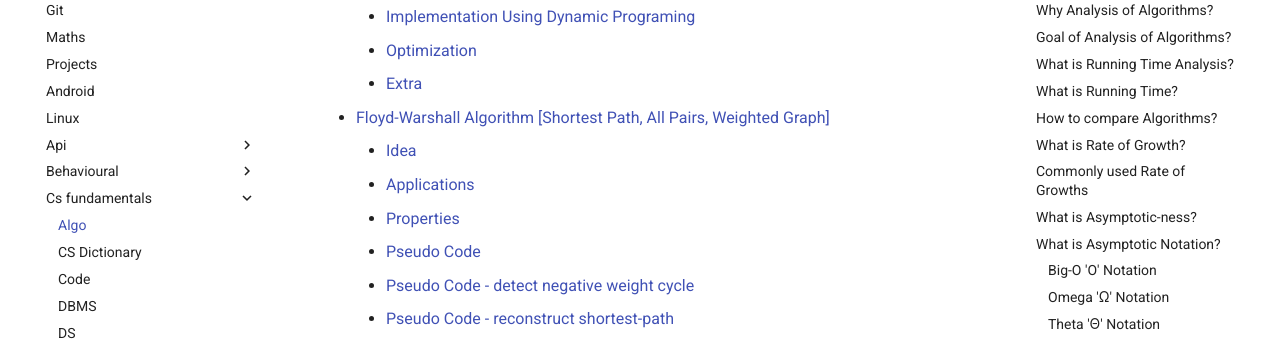
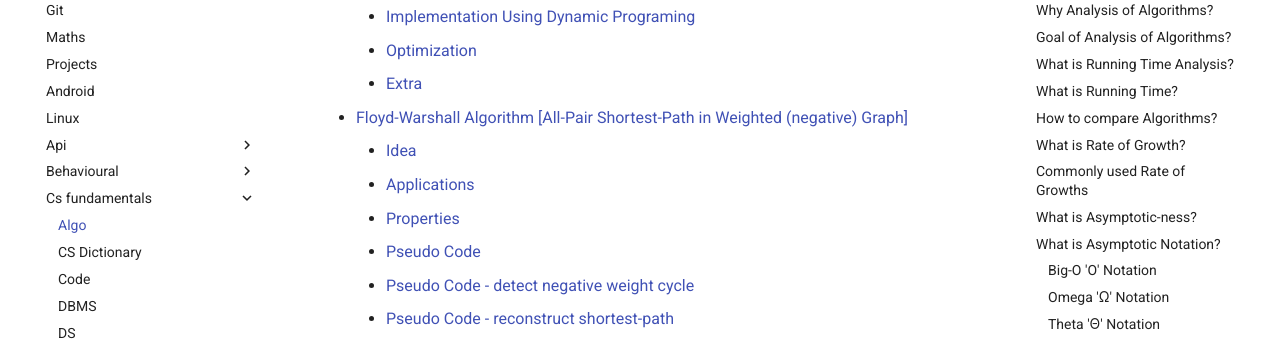
Before and after one commit to toransahu/notes, an MkDocs documentation site: the page built from docs/cs-fundamentals/Algo.md, in a window 1280 px wide and 900 px high, scrolled down 3263 px. Shown: the part 152-493 px from the top of the window. Built offline with MkDocs 1.6.1 and Material for MkDocs 9.7.7, drawn with Linux system fonts in a browser that asks for light colours; comment, search, counter and statistics services are not loaded; some of the changed text lies outside the part shown.

Commit message:
floyd-warshall all-pair shortest-path

```diff
--- a/docs/cs-fundamentals/Algo.md
+++ b/docs/cs-fundamentals/Algo.md
@@ -971,7 +971,7 @@ __output__: a) True, b) distance of all the $v \in V$, c) the shortest path; iff
 - How negative weight cycle check works?
     - A final scan of all the edges is performed and if any distance is updated, then a path of length $|V|$ edges has been found which can only occur if at least one negative cycle exists in the graph.
 
-## Floyd-Warshall Algorithm [Shortest Path, All Pairs, Weighted Graph]
+## Floyd-Warshall Algorithm [All-Pair Shortest-Path in Weighted (negative) Graph]
 
 Given a _weighted_ graph (directed/undirected) $G(V, E)$ with vertices $V$ numbered $1$ to $N$, and a weight-function $w_{ij}$ to denote weight of the edge between vertext $i$ & $j$, then find the shortest path from each vertex $i \in V$ to every other vertex $j \in V$ in $G$.
 
```
